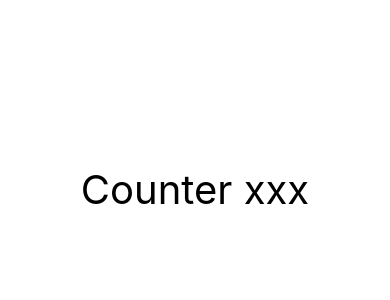
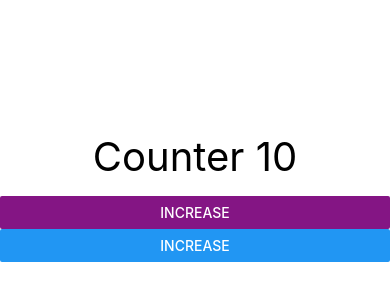
Before and after one commit to SerchPro/counter-react-native, a React Native app: screen / in a window 390 px wide. Shown: the part 218-518 px from the top of the page. Built offline with nearby package versions, Linux system fonts and the light colour scheme.

Commit message:
add useState and Buttons

```diff
--- a/src/screens/CounterScreen.tsx
+++ b/src/screens/CounterScreen.tsx
@@ -1,7 +1,8 @@
-import React from 'react'
-import { Text, View } from 'react-native';
+import React, { useState } from 'react'
+import { Text, View, Button } from 'react-native';
 
 export const CounterScreen = () => {
+    const [counter, setCounter] = useState(10)
   return (
     <View style={{
         flex: 1,
@@ -14,8 +15,21 @@ export const CounterScreen = () => {
                 top:-15
             }}
             >
-                Counter xxx
+                Counter {counter}
         </Text>
+
+        <Button
+            onPress={ () => setCounter( counter +1 )}
+            title="increase"
+            color="#841584"
+            accessibilityLabel="Learn more about this purple button"
+        />
+
+<Button
+            onPress={ () => setCounter( counter +1 )}
+            title="increase"
+            accessibilityLabel="Learn more about this purple button"
+        />
     </View>
   )
 }
```
